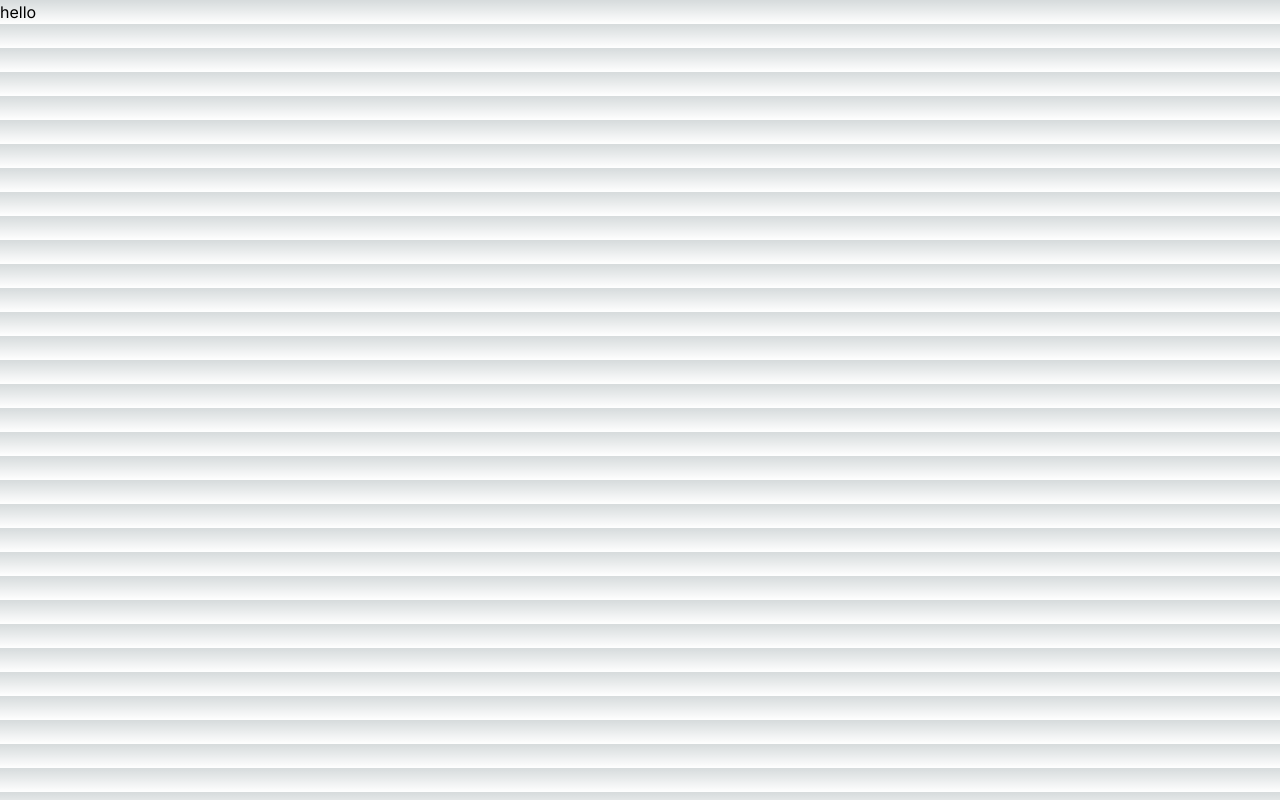
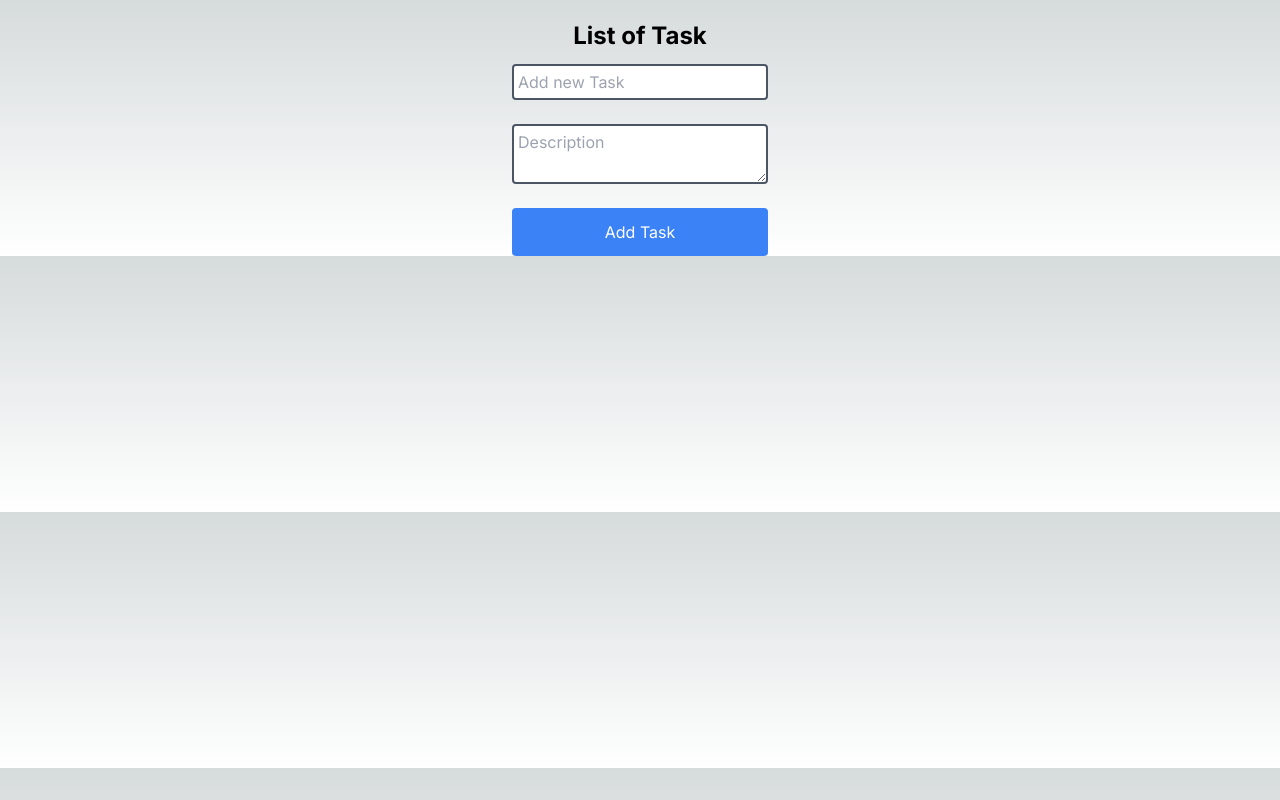
Before and after one commit to JulianBarbossa9/taskList, a Next.js app: page / in a window 1280 px wide. Built offline with nearby package versions, Linux system fonts and the light colour scheme; no server answers; the database is empty.

Commit message:
add some handlers to put and read task v1

```diff
--- a/src/app/page.tsx
+++ b/src/app/page.tsx
@@ -1,9 +1,69 @@
-import Image from 'next/image'
+'use client';
 
-export default function Home() {
+import { useState } from "react";
+import { prisma } from "../../lib/prisma";
+
+interface FormData {
+  title: string
+  description: string
+  id: string
+}
+
+
+export default async function Home() {
+
+  const [ inputValue, setInputValue ] = useState<FormData>({title: '', description: '', id: ''})
+
+    let taskList = await prisma.task.findMany()
+    console.log(taskList)
+
+  // async function addTask(data:FormData) {
+  //   try {
+  //     fetch('http://localhost:3000/api/task', {
+  //       body: JSON.stringify(data),
+  //       headers: {
+  //         'Content-Type': 'application/json'
+  //       },
+  //       method: 'POST'
+  //     }).then(() => setInputValue({title:'', description: '', id: '' }))
+  //   } catch (error) {
+  //     console.log(error)
+  //   }
+  // }
+
+  // const handleSubmit =async (data:FormData) => {
+  //   try {
+  //     addTask(data)
+  //   } catch (error) {
+  //     console.log(error)
+  //   }
+  // }
+
   return (
     <div>
-      hello
+      <h1 className='text-center font-bold text-2xl mt-5'>List of Task</h1>
+      <form
+        onSubmit={e => {
+          e.preventDefault()
+          // handleSubmit(inputValue)
+        }}
+        className="w-auto min-w-[20%] max-w-min mx-auto space-y-6 flex flex-col items-stretch"
+      >
+        <input
+          type="text"
+          placeholder="Add new Task"
+          value={inputValue.title}
+          onChange={e => setInputValue({...inputValue, title: e.target.value })}
+          className="border-2 rounded text-black border-gray-600 p-1 mt-3"
+        />
+        <textarea
+          placeholder="Description"
+          value={inputValue.description}
+          onChange={e => setInputValue({...inputValue, description: e.target.value})}
+          className="border-2 rounded border-gray-600 p-1 text-black"
+        />
+        <button type="submit" className="bg-blue-500 text-white rounded p-3">Add Task</button>
+      </form>
     </div>
   )
 }
```
